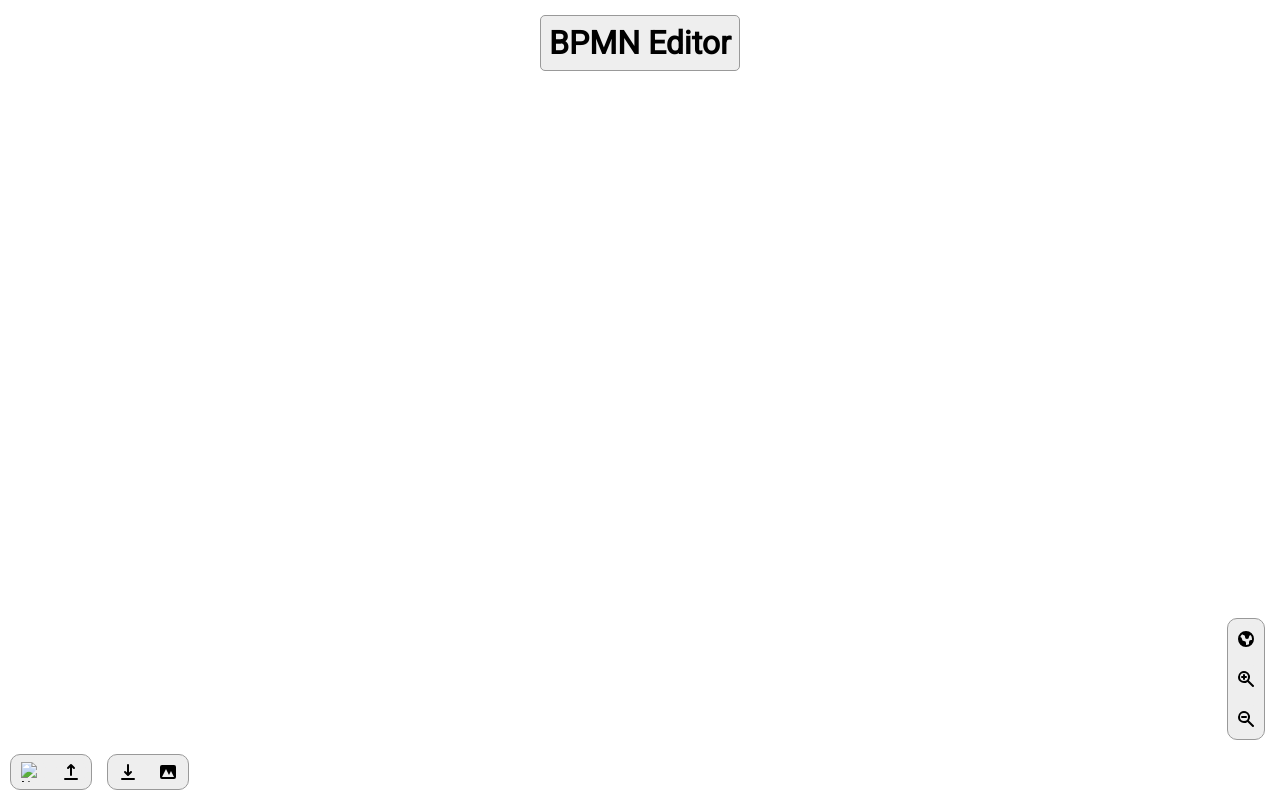
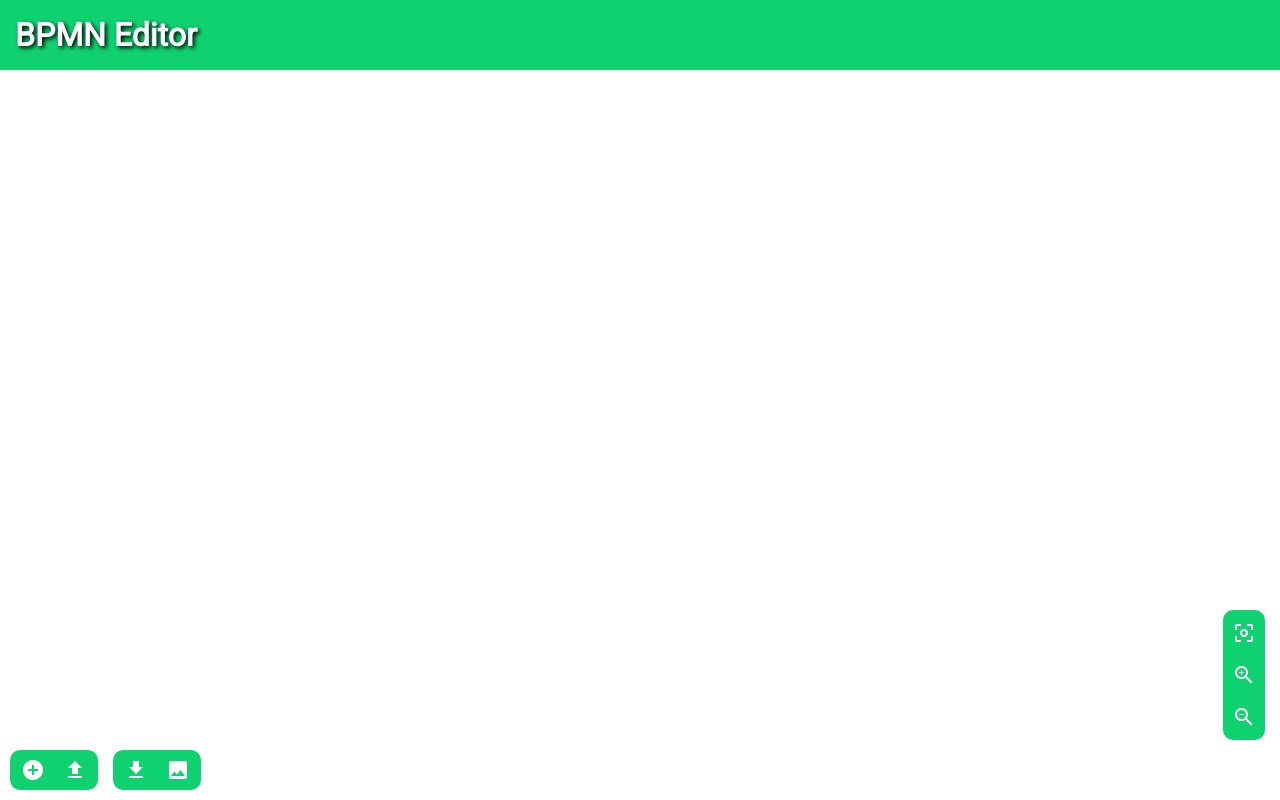
Before and after one commit to fede-palazz/authoring-tool, a website built with webpack: page src/index.html in a window 1280 px wide. Built offline with nearby package versions, Linux system fonts and the light colour scheme; files whose address does not match are found by name; what bpmn-js would draw is missing.

Commit message:
Editor restyling

```diff
--- a/src/index.html
+++ b/src/index.html
@@ -2,16 +2,20 @@
 <html lang="en">
   <head>
     <meta charset="UTF-8" />
+    <link
+      href="https://fonts.googleapis.com/icon?family=Material+Icons"
+      rel="stylesheet"
+    />
     <title>BPMN Editor</title>
   </head>
 
   <body>
     <div id="wrapper">
-      <header class="top-bar">
-        <div class="title">
-          <h1>BPMN Editor</h1>
+      <div class="top-bar">
+        <div class="title-container">
+          <h1 class="title">BPMN Editor</h1>
         </div>
-      </header>
+      </div>
 
       <div id="canvas-container">
         <div id="canvas"></div>
@@ -21,22 +25,24 @@
           <div class="sub-toolbar">
             <!-- Create blank diagram button -->
             <button id="newDiag" class="icon-btn">
-              <img
-                src="new-diag.svg"
+              <span
+                class="material-icons md-light"
                 alt="New diagram"
                 title="Create blank diagram"
-                class="icon"
-              />
+              >
+                add_circle
+              </span>
             </button>
 
             <!-- Import local diagram button -->
             <button id="importDiag" class="icon-btn">
-              <img
-                src="import-diag.svg"
+              <span
+                class="material-icons md-light"
                 alt="Import diagram"
                 title="Import local diagram"
-                class="icon"
-              />
+              >
+                file_upload
+              </span>
               <input id="importDiagHidden" type="file" accept=".bpmn" hidden />
             </button>
           </div>
@@ -44,51 +50,57 @@
             <!-- Export diagram (BPMN) button -->
             <a id="exportDiag" download="diagram.bpmn"
               ><button class="icon-btn">
-                <img
-                  src="export-diag.svg"
+                <span
+                  class="material-icons md-light"
                   alt="Export diagram as BPMN"
                   title="Export diagram (BPMN)"
-                  class="icon"
-                /></button
-            ></a>
+                >
+                  file_download
+                </span>
+              </button></a
+            >
 
             <!-- Export diagram (SVG) button -->
             <a id="exportDiagSvg" download="diagram.svg"
               ><button class="icon-btn">
-                <img
-                  src="export-svg.svg"
+                <span
+                  class="material-icons md-light"
                   alt="Export diagram as SVG"
                   title="Export diagram (SVG)"
-                  class="icon"
-                /></button
-            ></a>
+                >
+                  image
+                </span>
+              </button></a
+            >
           </div>
         </div>
         <!-- Lateral zoom bar -->
         <div class="zoom-bar">
           <!-- Reset zoom button -->
           <button class="icon-btn" name="resetZoomBtn">
-            <img
-              src="reset-zoom.svg"
+            <span
+              class="material-icons md-light"
               alt="Reset Zoom"
               title="Reset zoom"
-              class="icon"
-            />
+              >center_focus_weak</span
+            >
           </button>
 
           <!-- Zoom in button -->
           <button class="icon-btn" name="zoomInBtn">
-            <img src="zoom-in.svg" alt="Zoom In" title="Zoom in" class="icon" />
+            <span class="material-icons md-light" alt="Zoom In" title="Zoom in"
+              >zoom_in</span
+            >
           </button>
 
           <!-- Zoom out button -->
           <button class="icon-btn" name="zoomOutBtn">
-            <img
-              src="zoom-out.svg"
+            <span
+              class="material-icons md-light"
               alt="Zoom Out"
               title="Zoom out"
-              class="icon"
-            />
+              >zoom_out</span
+            >
           </button>
         </div>
       </div>
--- a/src/index.js
+++ b/src/index.js
@@ -1,12 +1,5 @@
 import * as diagHandler from './diagramHandler';
 import './style.css';
-import './assets/icons/zoom-in.svg';
-import './assets/icons/zoom-out.svg';
-import './assets/icons/reset-zoom.svg';
-import './assets/icons/export-diag.svg';
-import './assets/icons/export-svg.svg';
-import './assets/icons/import-diag.svg';
-import './assets/icons/new-diag.svg';
 
 // Canvas id
 const CANVAS = 'canvas';
@@ -66,6 +59,8 @@ function handleEvents(eventName, event) {
   switch (eventName) {
     case 'toggleSimulation':
       event.active ? toggleToolbar(true) : toggleToolbar(false);
+      break;
+    default:
       break;
   }
 }
@@ -191,9 +186,9 @@ document.querySelectorAll('div.zoom-bar > button').forEach((elem) => {
 /**
  * Ask to save/discard pending changes to the diagram
  */
-window.addEventListener('beforeunload', (event) => {
-  event.preventDefault();
-  event.returnValue = '';
-});
+// window.addEventListener('beforeunload', (event) => {
+//   event.preventDefault();
+//   event.returnValue = '';
+// });
 
 initializeCanvas();
--- a/src/style.css
+++ b/src/style.css
@@ -1,4 +1,15 @@
 @import url("https://fonts.googleapis.com/css2?family=Roboto&display=swap");
+
+:root {
+  --dark-primary-color: #388e3c;
+  --primary-color: #10d170;
+  --light-primary-color: #c8e6c9;
+  --secondary-color: #7a9286;
+  --secondary-text: #757575;
+  --accent-color: #607d8b;
+  --icons-color: #ffffff;
+  --divider-color: #bdbdbd;
+}
 
 * {
   box-sizing: border-box;
@@ -12,19 +23,67 @@ body {
   font-family: "Roboto", sans-serif;
 }
 
+/* MATERIAL ICONS STYLING */
+
+/* Rules for sizing the icon. */
+.material-icons.md-18 {
+  font-size: 18px;
+}
+.material-icons.md-24 {
+  font-size: 24px;
+}
+.material-icons.md-36 {
+  font-size: 36px;
+}
+.material-icons.md-48 {
+  font-size: 48px;
+}
+
+/* Rules for using icons as black on a light background. */
+.material-icons.md-dark {
+  color: rgba(0, 0, 0, 0.54);
+}
+.material-icons.md-dark.md-inactive {
+  color: rgba(0, 0, 0, 0.26);
+}
+
+/* Rules for using icons as white on a dark background. */
+.material-icons.md-light {
+  color: rgba(255, 255, 255, 1);
+}
+.material-icons.md-light:hover {
+  color: rgba(0, 0, 0, 0.54);
+}
+
+.material-icons.md-light.md-inactive {
+  color: rgba(255, 255, 255, 0.3);
+}
+
+/*************************+*/
+
 #wrapper {
   display: flex;
   flex-direction: column;
   min-height: 100vh;
 }
 
-#wrapper > * {
-  padding: 5px;
-}
-
 .top-bar {
   display: flex;
   flex-grow: 0;
+  justify-items: flex-end;
+  background-color: var(--primary-color);
+  padding-left: 15px;
+}
+
+.title-container {
+  display: flex;
+  align-items: center;
+  color: #fff;
+  height: 70px;
+}
+
+.title {
+  text-shadow: 2px 2px 4px #000000;
 }
 
 #canvas-container {
@@ -38,21 +97,9 @@ body {
   flex-grow: 1;
 }
 
-.title {
-  margin: 10px auto;
-  border: solid 1px #999;
-  background: #eee;
-  border-radius: 5px;
-}
-
-.title h1 {
-  margin: 8px;
-}
-
 .toolbar {
   display: flex;
   flex-direction: row;
-
   position: fixed;
   left: 10px;
   bottom: 10px;
@@ -63,21 +110,17 @@ body {
   flex-direction: row;
   justify-content: space-between;
   margin-right: 15px;
+  padding: 2px;
 }
 
 .icon-btn {
   display: flex;
   align-items: center;
   justify-content: center;
-  padding: 5px;
-  border-radius: 20px;
+  padding: 4px;
+  border-radius: 12px;
   background-color: inherit;
   border: none;
-}
-
-.icon-btn img {
-  width: 20px;
-  height: 20px;
 }
 
 .toolbar .icon-btn {
@@ -97,6 +140,7 @@ body {
   flex-direction: column;
   justify-content: space-between;
   align-items: center;
+  padding: 2px;
 }
 
 .zoom-bar .icon-btn {
@@ -106,14 +150,18 @@ body {
 
 .zoom-bar,
 .sub-toolbar {
-  background-color: #eee;
+  background-color: var(--primary-color);
   border-radius: 10px;
-  border: 1px solid #999;
+  /* border: 1px solid #999; */
 }
 
 .icon-btn:hover {
   cursor: pointer;
-  background-color: darkgrey;
+  background-color: var(--light-primary-color);
+}
+
+.icon-btn:hover > .material-icons {
+  color: rgba(0, 0, 0, 0.54);
 }
 
 .hide {
```
